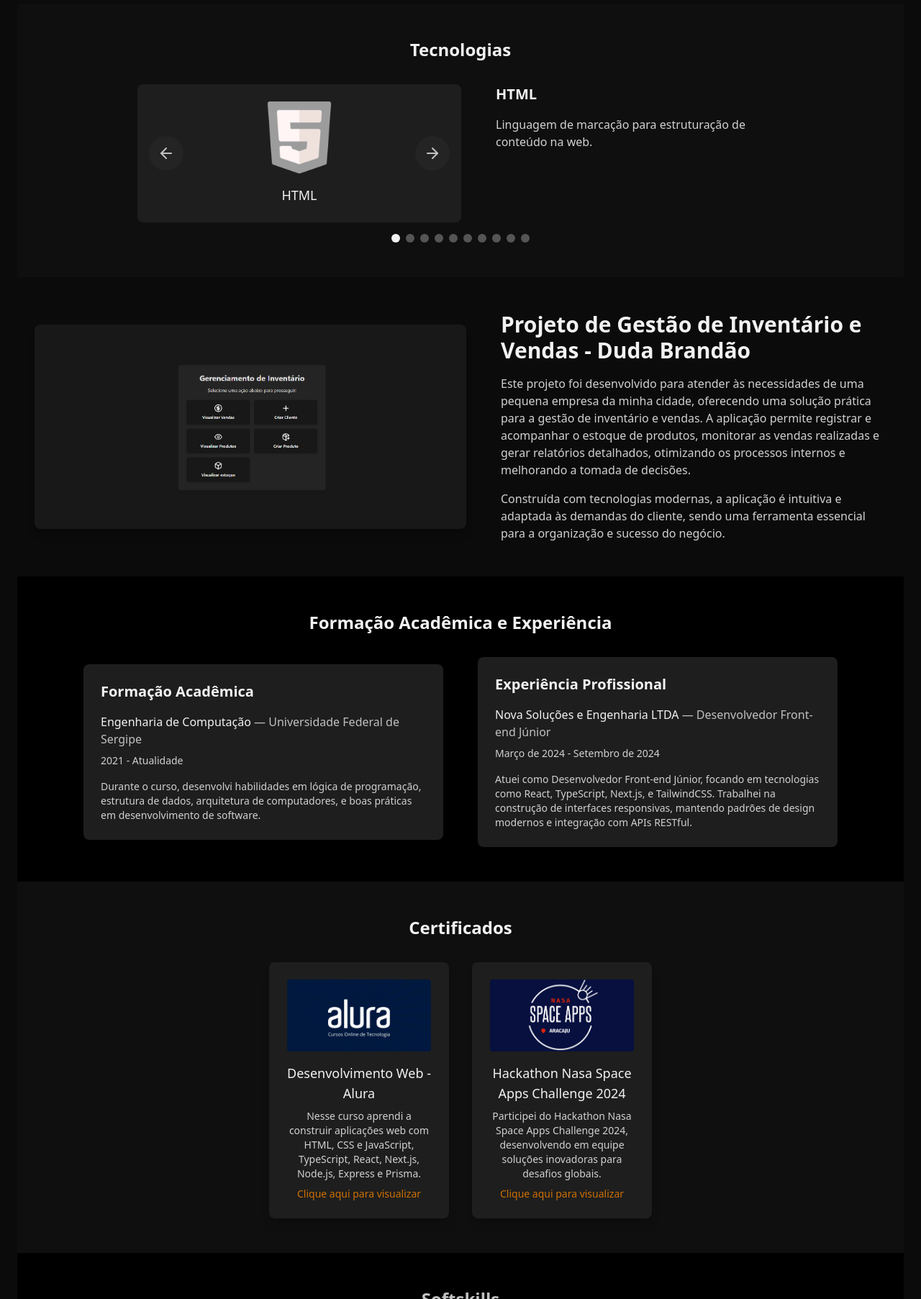
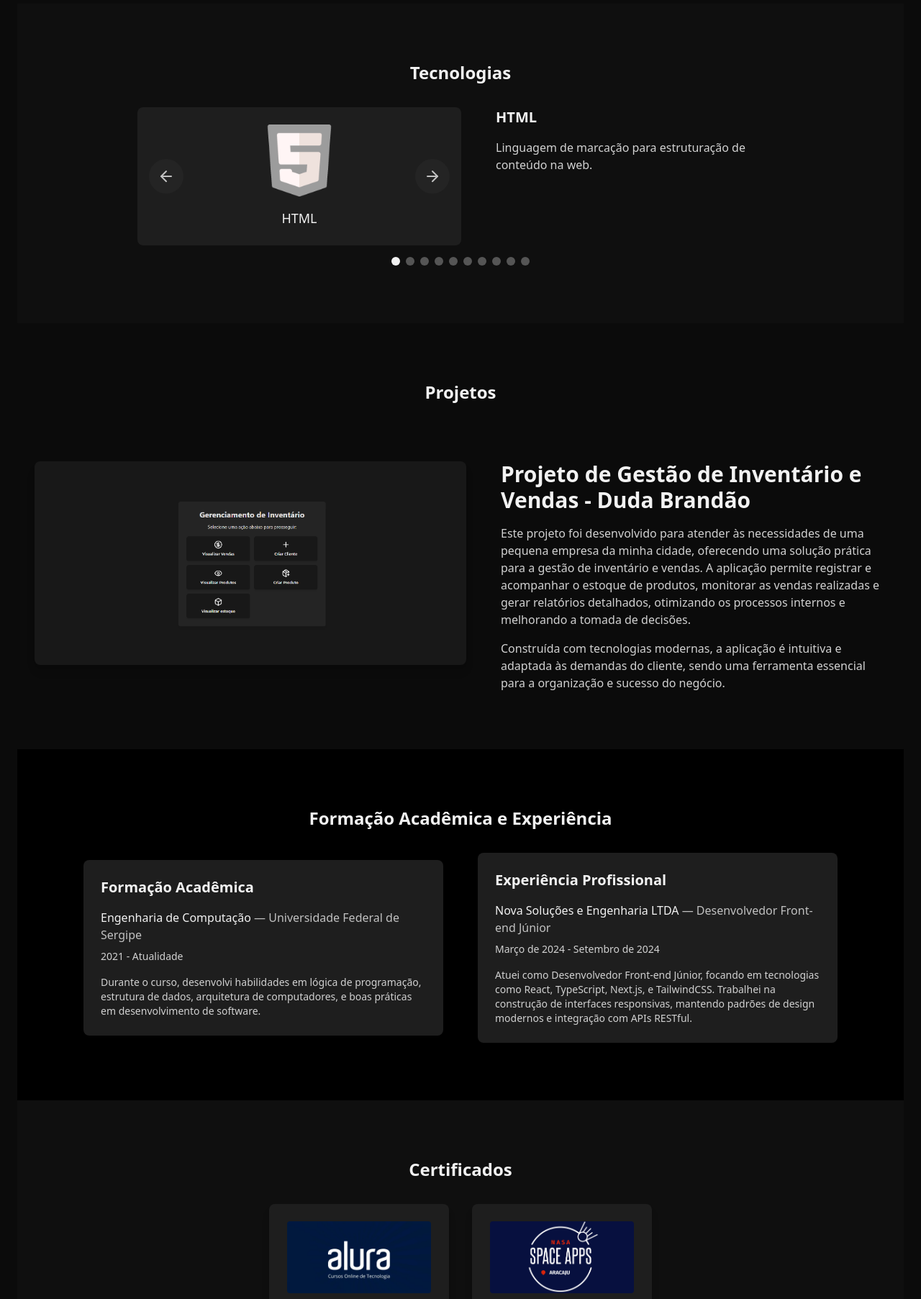
Before and after one commit to lhelheo/portfolio, a Next.js app: page / in a window 1280 px wide. Shown: the part 735-2540 px from the top of the page at 72% size. Built offline with nearby package versions, Linux system fonts and the light colour scheme.

Commit message:
style: finishing select section

```diff
--- a/src/app/component/Certificates.tsx
+++ b/src/app/component/Certificates.tsx
@@ -4,7 +4,7 @@ import { certificates } from "../utils/data";
 
 const Certificates = () => {
     return (
-        <section className="py-12 bg-[#0f0f0f]">
+        <section className="py-20 bg-[#0f0f0f]">
             <h3 className="text-2xl font-semibold text-center mb-8 text-[#f2f2f2]">Certificados</h3>
             <div className="flex flex-wrap justify-center gap-8">
                 {certificates.map((certificate, index) => (
--- a/src/app/component/Experience.tsx
+++ b/src/app/component/Experience.tsx
@@ -1,6 +1,6 @@
 export const Experience = () => {
     return (
-        <section className="py-12 bg-[#000000] text-[#c1c1c1]">
+        <section className="py-20 bg-[#000000] text-[#c1c1c1]">
         <h3 className="text-2xl font-semibold text-center mb-8 text-[#f2f2f2]">
             Formação Acadêmica e Experiência
         </h3>
--- a/src/app/component/Footer.tsx
+++ b/src/app/component/Footer.tsx
@@ -2,7 +2,7 @@ import { Github, Linkedin } from "lucide-react";
 
 const Footer = () => {
     return (
-      <footer className="py-8 bg-[#0f0f0f] text-[#c1c1c1]">
+      <footer className="py-20 bg-[#0f0f0f] text-[#c1c1c1]">
         <div className="container mx-auto px-6">
           <div className="flex flex-col md:flex-row justify-between items-center">
 
--- a/src/app/component/Languages.tsx
+++ b/src/app/component/Languages.tsx
@@ -1,6 +1,6 @@
 export const Languages = () => {
     return (
-        <section className="py-12 bg-[#0b0b0b] text-[#c1c1c1]">
+        <section className="py-20 bg-[#0b0b0b] text-[#c1c1c1]">
             <h3 className="text-2xl font-semibold text-center mb-8 text-[#f2f2f2]">
                 Idiomas
             </h3>
--- a/src/app/component/Projects.tsx
+++ b/src/app/component/Projects.tsx
@@ -1,6 +1,10 @@
 const Projects = () => {
     return (
-        <section className="py-12 bg-[#0b0b0b] flex flex-col lg:flex-row justify-center items-center gap-12 px-6">
+        <section className="py-20 bg-[#0b0b0b] flex flex-col justify-center items-center gap-12 px-6">
+        <h3 className="text-2xl font-semibold text-center mb-8 text-[#f2f2f2]">
+            Projetos
+        </h3>
+        <div className="flex flex-col lg:flex-row items-center lg:items-start gap-12">
             <a
                 href="https://dd-brandao.netlify.app/"
                 target="_blank"
@@ -27,6 +31,7 @@ const Projects = () => {
                 sendo uma ferramenta essencial para a organização e sucesso do negócio.
                 </p>
             </div>
+        </div>
       </section>
     )
 }
--- a/src/app/component/Softskills.tsx
+++ b/src/app/component/Softskills.tsx
@@ -2,8 +2,8 @@ import { softskills } from "../utils/data";
 
 const Softskills = () => {
   return (
-    <section className="py-12 bg-[#000000]">
-      <h3 className="text-2xl font-semibold text-center mb-8">Softskills</h3>
+    <section className="py-20 bg-[#000000]">
+      <h3 className="text-2xl font-semibold text-center mb-8">Habilidades</h3>
       <div className="flex flex-wrap justify-center gap-8">
         {softskills.map((softskill, index) => (
           <div
--- a/src/app/component/Tecnologies.tsx
+++ b/src/app/component/Tecnologies.tsx
@@ -15,7 +15,7 @@ export const Technologies = () => {
   };
 
   return (
-    <section className="py-12 bg-[#0f0f0f] flex flex-col items-center mt-10">
+    <section className="py-20 bg-[#0f0f0f] flex flex-col items-center mt-10">
       <h3 className="text-2xl font-semibold text-center mb-8 text-[#f2f2f2]">
         Tecnologias
       </h3>
```
Lines whose indentation alone changed are shown as unchanged.
